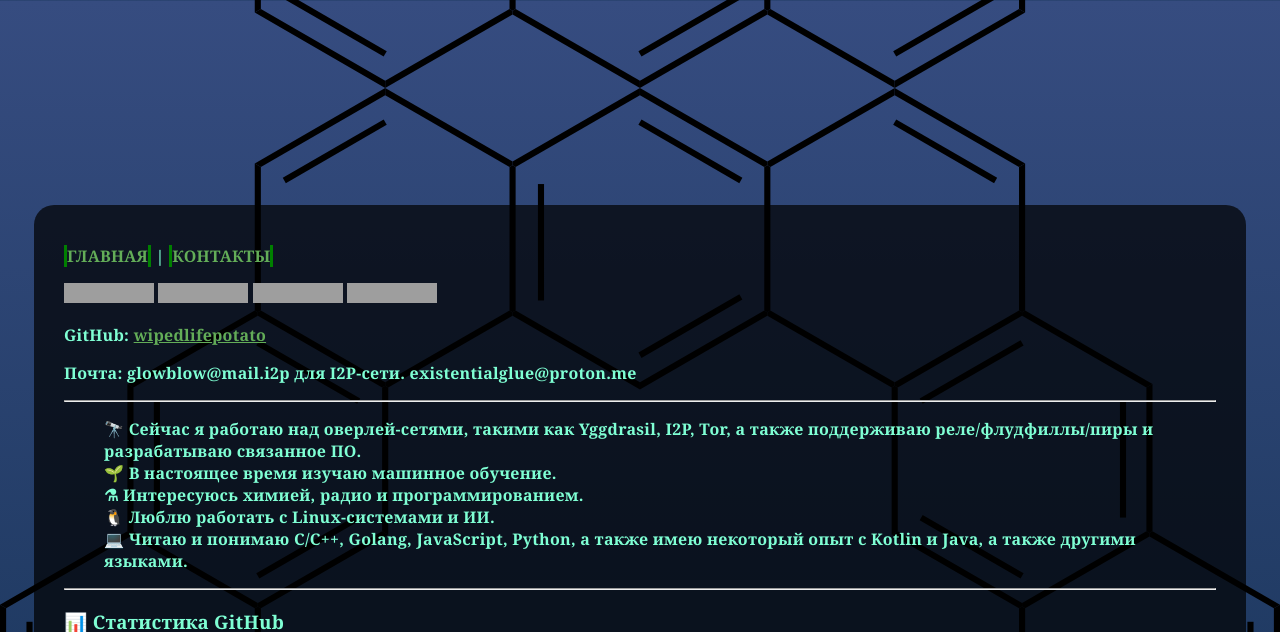
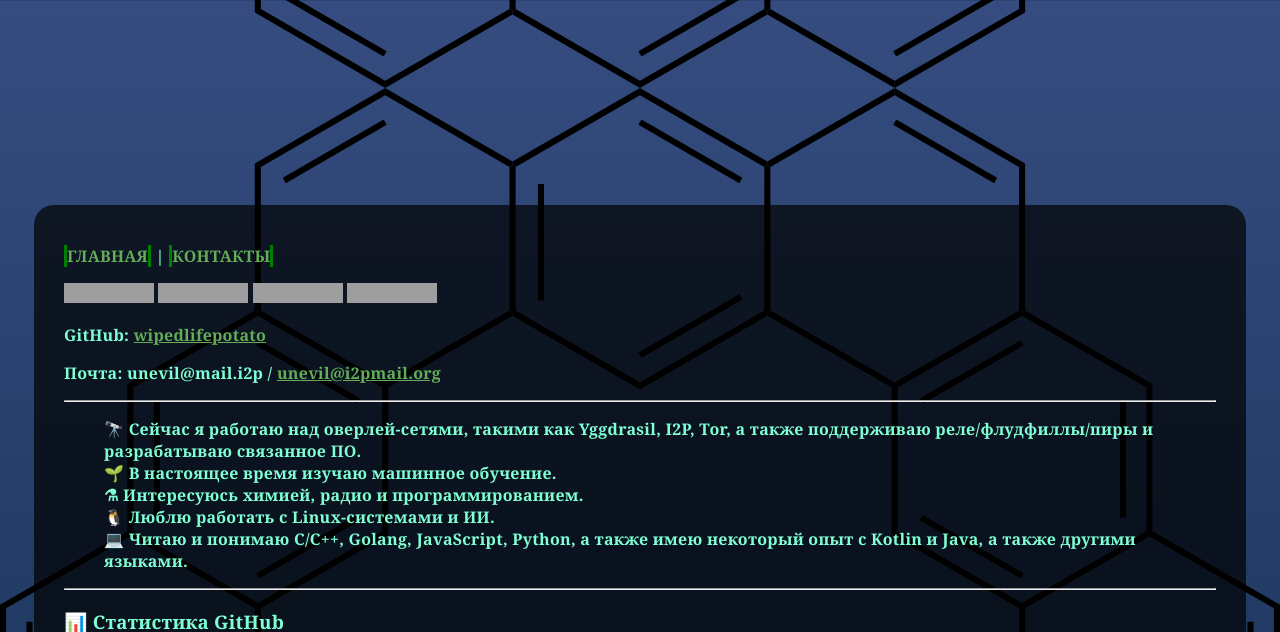
Before and after one commit to wipedlifepotato/wipedlifepotato.github.io, a Jekyll site: the page built from contacts.md, in a window 1280 px wide, cut to the strip 0-632 px from the top of the page. Built offline with Jekyll 4.4.1, drawn with Linux system fonts in a browser that asks for light colours; grey boxes are pictures that could not be loaded.

Commit message:
update: change email

```diff
--- a/contacts.md
+++ b/contacts.md
@@ -10,7 +10,7 @@ title: Контакты
 
 GitHub: [wipedlifepotato](https://github.com/wipedlifepotato)
 
-Почта: glowblow@mail.i2p для I2P-сети. existentialglue@proton.me
+Почта: unevil@mail.i2p / <a href="mailto:unevil@i2pmail.org" target="_blank">unevil@i2pmail.org</a>
 
 ---
 
```
